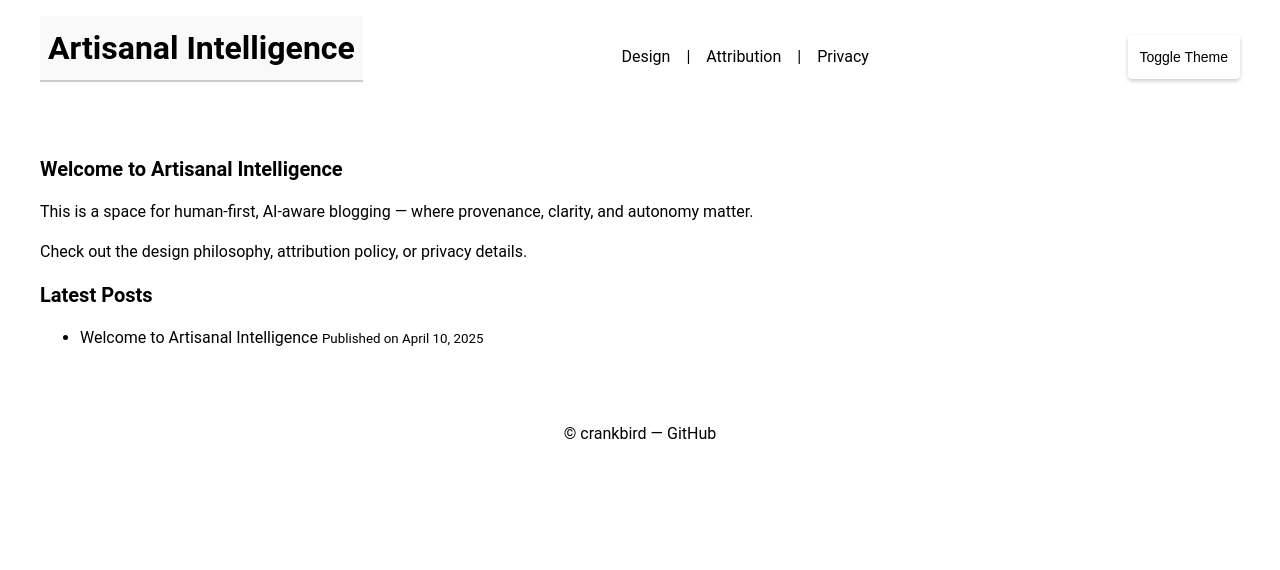
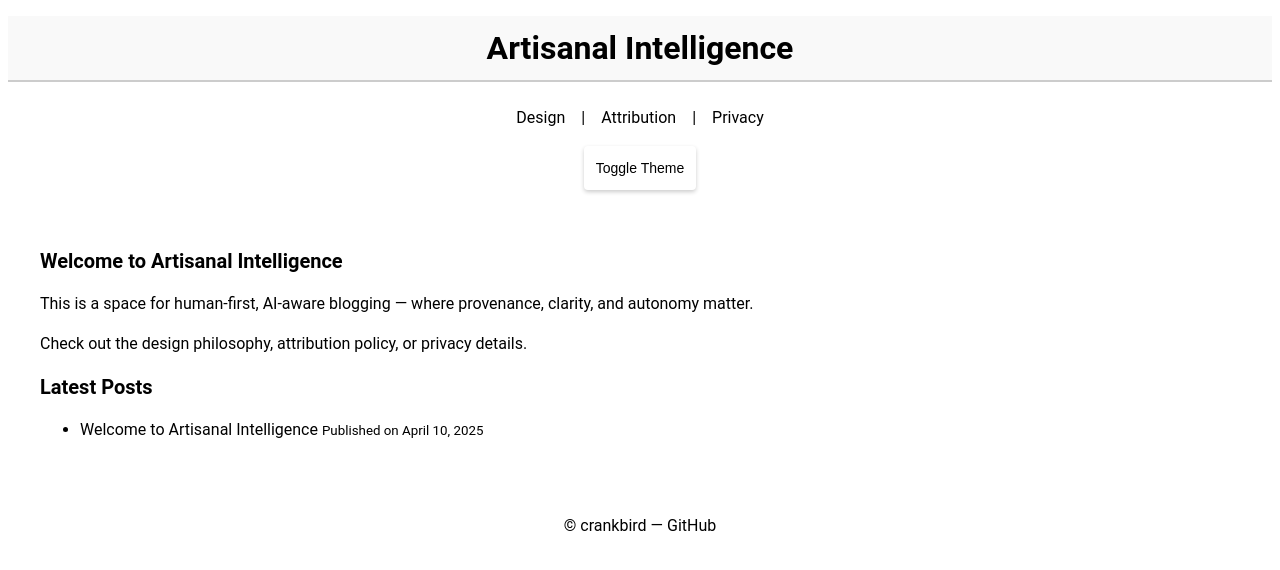
Before and after one commit to crankbird/artisnal-intelligence, a Jekyll site: the page built from index.md, in a window 1280 px wide. Shown: the top 570 px of the page. Built offline with Jekyll 4.4.1, drawn with Linux system fonts in a browser that asks for light colours.

Commit message:
flexbox with column layout for header

```diff
--- a/assets/css/styles.css
+++ b/assets/css/styles.css
@@ -162,18 +162,7 @@ img {
     margin-bottom: 16px;
 }
 
-/* Header Styles */
-header {
-    margin: 0 auto;
-    max-width: 1200px;
-    /* Match the main content width */
-    padding: 16px;
-    display: flex;
-    justify-content: space-between;
-    /* Adjust alignment */
-    align-items: center;
-    /* Vertically center items */
-}
+
 
 /* Navigation Styles */
 nav {
@@ -202,6 +191,20 @@ nav {
     /* Invert text color for contrast */
 }
 
+/* Header Styles */
+header {
+    display: flex;
+    /* Enable Flexbox */
+    flex-direction: column;
+    /* Stack items vertically */
+    align-items: center;
+    /* Center items horizontally */
+    gap: 16px;
+    /* Add spacing between items */
+    padding: 16px;
+    /* Optional: Add padding around the header */
+}
+
 /* Footer Styles */
 footer {
     text-align: center;
@@ -216,19 +219,6 @@ footer {
 
 /* Blog Title Styles */
 /* This section styles the blog title to be centered and visually distinct */
-
-.blog-title-container {
-    text-align: center;
-    /* Center the blog title */
-    margin-bottom: 16px;
-    /* Add space below the title */
-    padding: 8px;
-    /* Optional padding around the title */
-    background-color: #f9f9f9;
-    /* Optional: Decorative background */
-    border-bottom: 2px solid #ccc;
-    /* Optional: Divider for visual separation */
-}
 
 .blog-title {
     margin: 0;
@@ -248,3 +238,36 @@ footer {
     color: var(--link-hover);
     /* Change color on hover */
 }
+
+
+
+/* Blog Title Container */
+.blog-title-container {
+    width: 100%;
+    /* Ensure it spans the full width */
+    text-align: center;
+    /* Center the blog title text */
+    margin-bottom: 8px;
+    /* Add extra spacing below the title */
+    padding: 8px;
+    /* Add padding inside the title background */
+    background-color: #f9f9f9;
+    /* Decorative background */
+    border-bottom: 2px solid #ccc;
+    /* Optional: Add a divider */
+}
+
+/* Navigation Styles */
+nav {
+    display: flex;
+    /* Keep nav links in a horizontal row */
+    gap: 16px;
+    /* Add spacing between nav links */
+}
+
+/* Theme Toggle Button */
+button#theme-toggle {
+    padding: 8px 12px;
+    font-size: var(--font-size-small);
+    cursor: pointer;
+}
```
